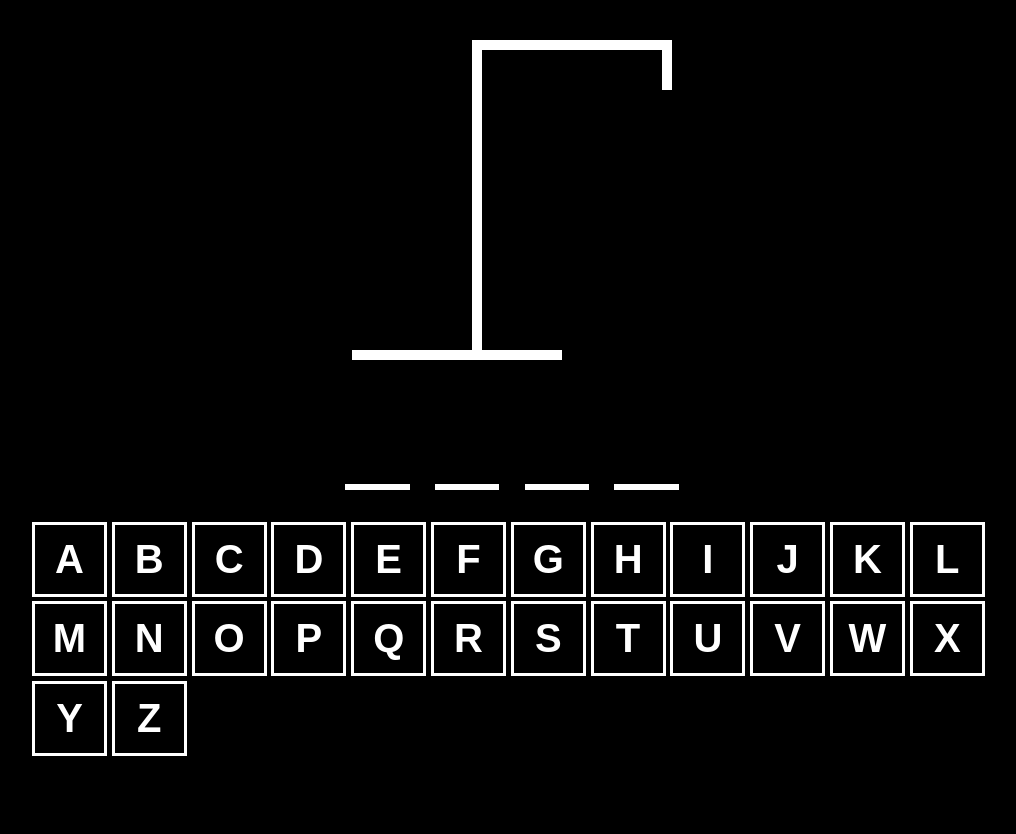
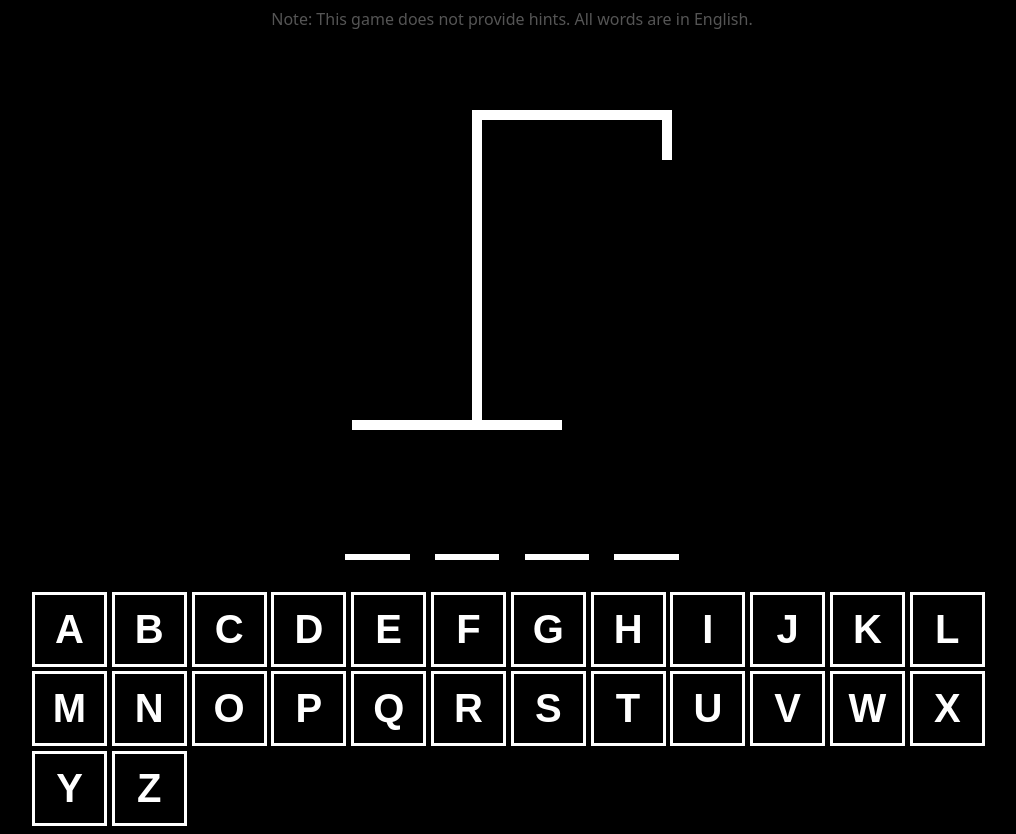
Before and after one commit to BRp99/hangman2, a React (Create React App) app in the folder hangman/: page / in a window 1280 px wide. Shown: the whole page, without its empty margins (136-1152 px from the left). Built offline with nearby package versions, Linux system fonts and the light colour scheme.

Commit message:
add message in 'App.tsx' about the game

```diff
--- a/hangman/src/Components/App/App.module.css
+++ b/hangman/src/Components/App/App.module.css
@@ -9,6 +9,13 @@
 .winnerOrLoser {
   font-size: 2rem;
   text-align: center;
+}
+
+.infoMessage {
+  font-size: 1rem;
+  color: #555;
+  text-align: center;
+  margin-bottom: 1rem;
 }
 
 .tryAgainButton {
@@ -27,6 +34,10 @@
   outline: none;
 }
 
+.niceTry {
+  margin-top: 2rem;
+}
+
 .tryAgainButton:hover {
   background-color: #23c483;
   box-shadow: 0px 15px 20px rgba(46, 229, 157, 0.4);
--- a/hangman/src/Components/App/App.tsx
+++ b/hangman/src/Components/App/App.tsx
@@ -48,6 +48,7 @@ export default function App() {
 
   return (
     <div className={styles.containerApp}>
+      <div className={styles.infoMessage}>Note: This game does not provide hints. All words are in English.</div>
       <div className={styles.winnerOrLoser}>
         {isWinner && (
           <>
@@ -57,7 +58,7 @@ export default function App() {
         )}
         {isLoser && (
           <>
-            <div>Nice Try - Click enter or press the button to try again.</div>
+            <div className={styles.niceTry}>Nice Try - Click enter or press the button to try again.</div>
             <button className={styles.tryAgainButton} onClick={reset}>
               Try Again
             </button>
```
